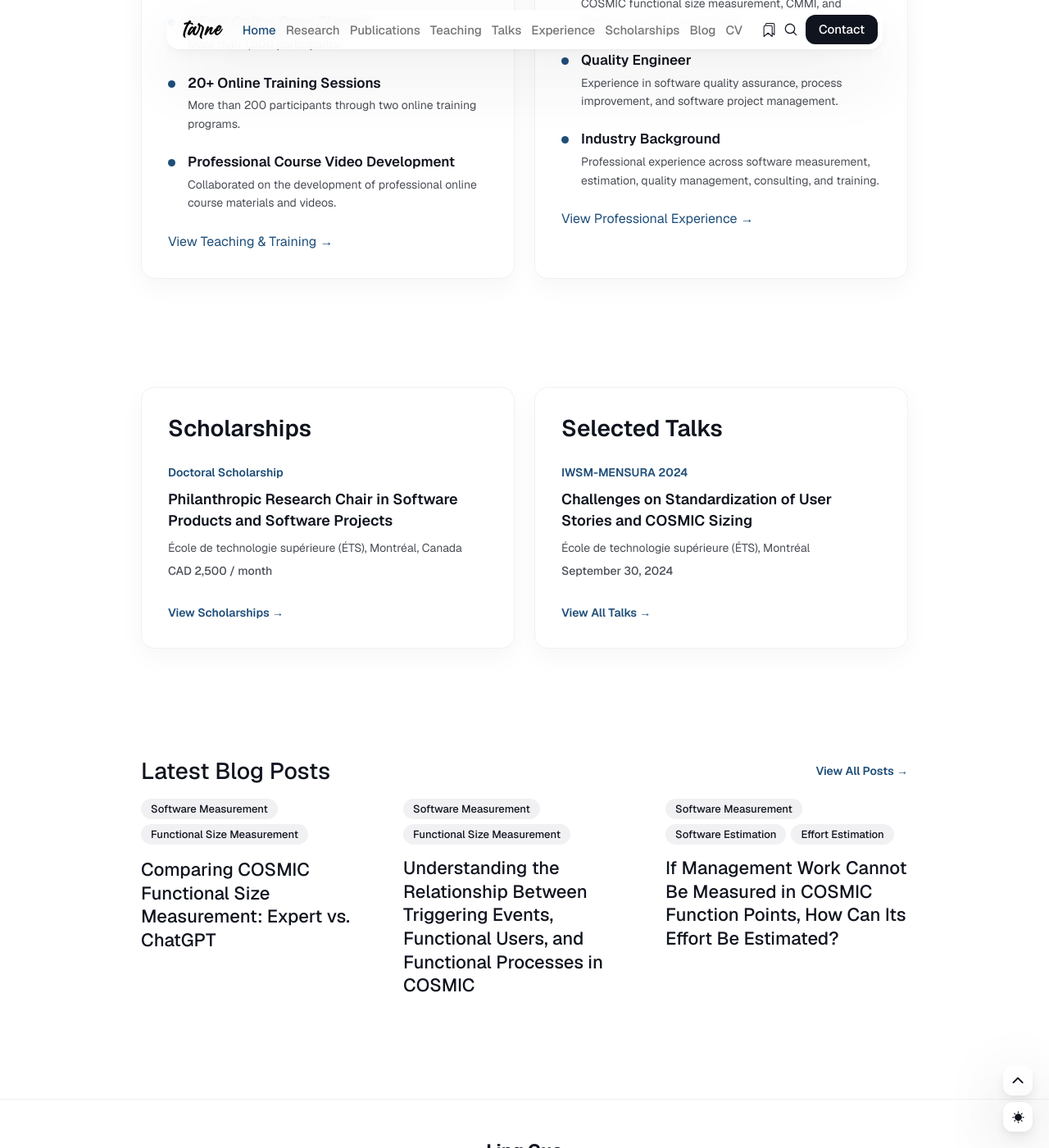
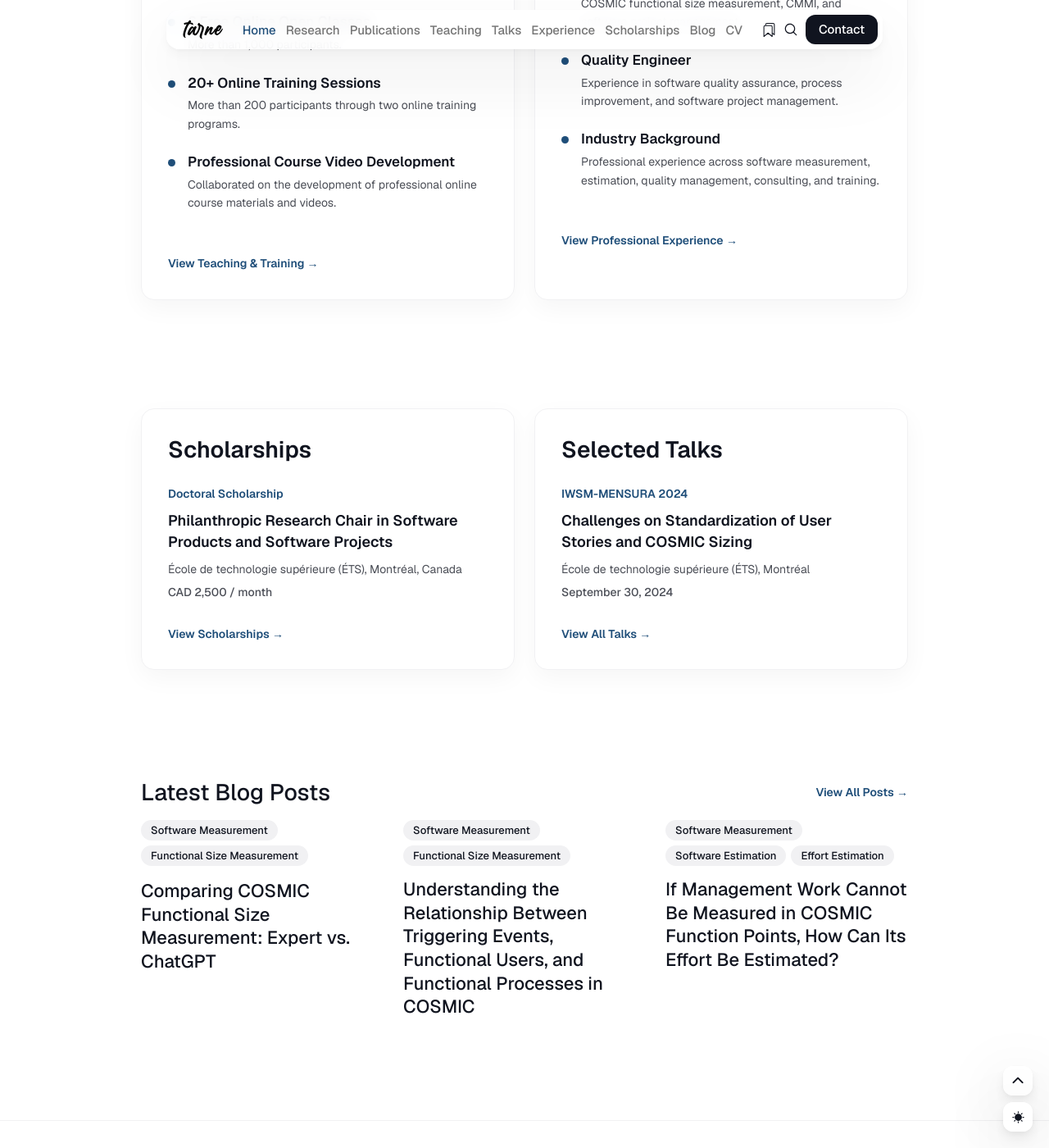
Before and after one commit to lingguo-research/lingguo-tarne, a Jekyll site: the page built from index.html, in a window 1280 px wide and 1400 px high, scrolled down 1952 px. Shown: the whole window at 82% size. Built offline with Jekyll 4.4.1, drawn with Linux system fonts in a browser that asks for light colours; nearby versions of some CDN libraries; the list of posts is cut into pages by our own code.

Commit message:
Update section-experience.scss

```diff
--- a/css/_3-modules/section-experience.scss
+++ b/css/_3-modules/section-experience.scss
@@ -83,3 +83,18 @@
     font-size: 24px;
   }
 }
+
+.experience-link {
+  display: inline-block;
+  margin-top: 28px;
+  font-size: 14px;
+  font-weight: 600;
+  color: var(--primary-color);
+  text-decoration: none !important;
+}
+
+.experience-link:hover {
+  color: var(--primary-color);
+  text-decoration: none !important;
+  transform: translateX(3px);
+}
```
